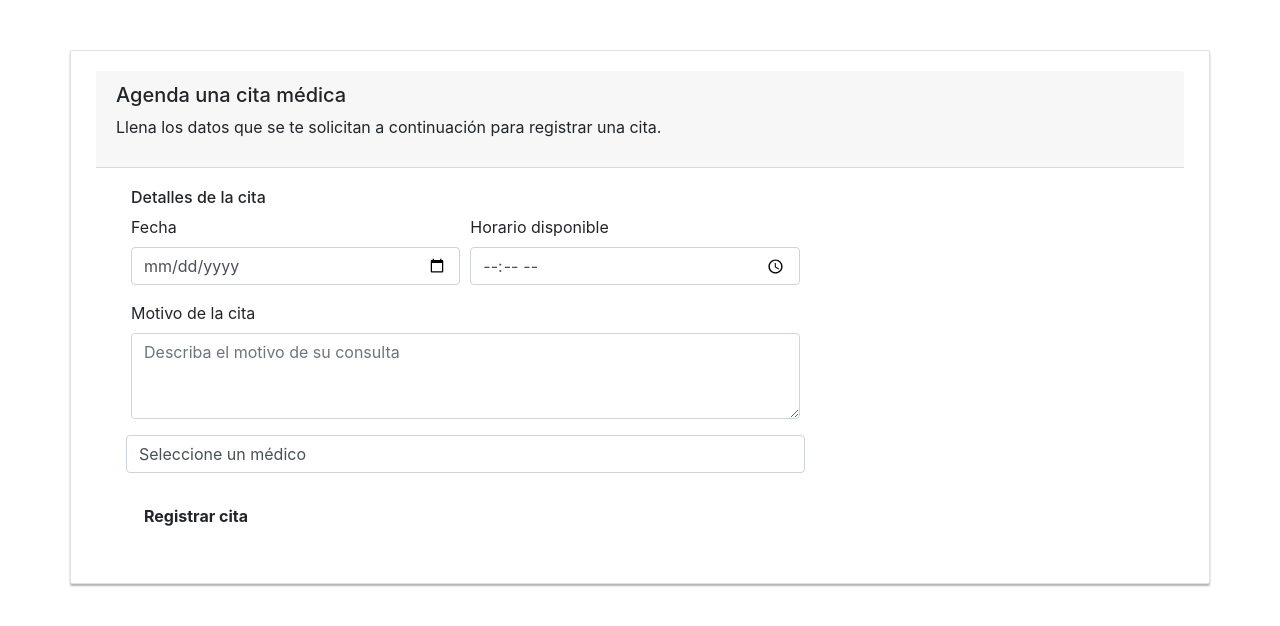
After one commit to Calderon2731/AmbienteWeb, a PHP site: page /views/Home/citas.php in a window 1280 px wide. The commit adds this page. Shown: the top 626 px of the page. Run offline with PHP 8.4, Linux system fonts and the light colour scheme; some libraries are stand-ins or nearby versions.

Commit message:
creación de citas

```diff
--- a/Controllers/homeController.php
+++ b/Controllers/homeController.php
@@ -1,22 +1,34 @@
 <?php
-    include_once $_SERVER["DOCUMENT_ROOT"].'/AmbienteWeb/models/homeModel.php';
-    include_once $_SERVER["DOCUMENT_ROOT"].'/AmbienteWeb/Controllers/utilidadesController.php';
+session_start();
+//quitar el "-1" de "AmbienteWeb-1"
+    include_once $_SERVER["DOCUMENT_ROOT"].'/AmbienteWeb-1/models/homeModel.php';
+    include_once $_SERVER["DOCUMENT_ROOT"].'/AmbienteWeb-1/Controllers/utilidadesController.php';
 
  //logear
 if(isset($_POST["btnEntrarInicioSesion"]))
 {
     $correo = $_POST["txtCorreo"];
-    $contrasenna =$_POST["txtContrasenna"];
+    $contrasenna = $_POST["txtContrasenna"];
 
     $respuesta = ValidaInicioSesionModel($correo, $contrasenna);
 
-    if($respuesta != null && $respuesta -> num_rows > 0){
-        header("location: ../../views/Home/Principal.php");
+    if($respuesta != null && $respuesta->num_rows > 0){
+        $datosUsuario = mysqli_fetch_assoc($respuesta);  // Obtener datos del usuario
+        $_SESSION["IdUsuario"] = $datosUsuario["IdUsuario"];  // Guardar IdUsuario en sesión
+        $_SESSION["Nombre"] = $datosUsuario["Nombre"];
+
+        header("Location: ../../views/Home/Principal.php");
+        exit();
     }
     else{
-        $_POST["txtMensaje"] = "su informacion no fue guardada";
+
+        $_SESSION["txtMensaje"] = "Correo o contraseña incorrectos";
+        header("Location: ../../views/Home/login.php");
+        exit();
     }
 }
+
+
 
  //boton de registrar Usuario
 if(isset($_POST["btnRegistroUsuario"]))
@@ -38,43 +50,61 @@ if(isset($_POST["btnRegistroUsuario"]))
 
  //recuperar acceso
 
-if(isset($_POST["btnRecuperarAcceso"]))
-{
-    //solo recibe el correo
+// Recuperar acceso
+if (isset($_POST["btnRecuperarAcceso"])) {
     $correo = $_POST["txtCorreo"];
-    //manda los datos al modelo mediante la variable respuesta
+    $respuesta = validarCorreoModel($correo);
 
-    $respuesta = validarCorreoModel($correo); // se valida si existe el correo o no
+    if ($respuesta != null && $respuesta->num_rows > 0) {
+        $datos = mysqli_fetch_array($respuesta);
+        $contrasenna = generarContrasena();
 
-    // si la respuesta no esta vacia y tiene mas de 1 registro
-    if($respuesta != null && $respuesta -> num_rows > 0){
-
-      //pone en un array los datos
-        $datos = mysqli_fetch_array($respuesta);
-
-        $contrasenna = generarContrasena();// genera una contra aleatoria
-
-         //actualizar esa contra en la base de datos en el modelo
         $respuestaActualizacion = ActualizarContrasennaModel($datos["IdUsuario"], $contrasenna);
 
-        if($respuestaActualizacion){// si la actualizacion fue exitosa, se pone un mensaje al usuario
+        if ($respuestaActualizacion) {
             $mensaje = "<html><body>
-            Estimad@" . $datos["Nombre"] . ' <br><br>
-            se ha generado un codigo temporal de seguridad: ' . $contrasenna . ' <br>
-            Recuerde realizar el cambio de contra una vez ingrese al sistema</body>
-            </html>';
-
+                Estimad@" . $datos["Nombre"] . ",<br><br>
+                Se ha generado un código temporal de seguridad: <strong>" . $contrasenna . "</strong><br>
+                Recuerde realizar el cambio de contraseña una vez ingrese al sistema.
+                </body></html>";
 
             $respuestaCorreo = EnviarCorreo('Recuperar Acceso', $mensaje, $correo);
 
-            if( $respuestaCorreo){
-                header("location: ../../Views/Home/login.php");
+            if ($respuestaCorreo) {
+                header("Location: ../../Views/Home/login.php");
+                exit();
             }
         }
-
-    }else{
-        $_POST["txtMensaje"] = "su informacion NO fue Recuperada";
+    } else {
+        $_POST["txtMensaje"] = "Su información NO fue recuperada.";
     }
 }
 
+// Agendar una cita médica
+if (isset($_POST["btnAgendarCita"])) {
+    $fecha = $_POST["txtFecha"];
+    $hora = $_POST["txtHora"];
+    $motivo = $_POST["txtMotivo"];
+    $medico = $_POST["txtMedico"];
+   $idusuario = $_SESSION["IdUsuario"];
+
+    // Bloque de depuración
+    echo "<pre>";
+    echo "ID Usuario: $idusuario\n";
+    echo "Fecha: $fecha\n";
+    echo "Hora: $hora\n";
+    echo "Motivo: $motivo\n";
+    echo "ID Médico: $medico\n";
+    echo "</pre>";
+
+    $respuesta = RegistrarCita($idusuario, $fecha, $hora, $motivo, $medico);
+
+    if ($respuesta) {
+        header("Location: ../Views/Home/citaconfirmada.php");
+    } else {
+       echo "error";
+    }
+}
+
+
 ?>
--- a/models/connect.php
+++ b/models/connect.php
@@ -1,9 +1,10 @@
 <?php
 //Por hacer base de datos
-    function OpenDB()
-    {
-        return mysqli_connect("127.0.0.1:3307","root","","dbproyectoweb",);
-    }
+  function OpenDB()
+{
+    return mysqli_connect("127.0.0.1", "root", "123", "dbproyectoweb", 3307);
+}
+
 
     function CloseDB($context)
     {
--- a/models/homeModel.php
+++ b/models/homeModel.php
@@ -1,6 +1,6 @@
  <?php
-
- include_once $_SERVER["DOCUMENT_ROOT"].'/AmbienteWeb/models/connect.php';
+//quitar el "-1" de "AmbienteWeb-1"
+ include_once $_SERVER["DOCUMENT_ROOT"].'/AmbienteWeb-1/models/connect.php';
 
 
 
@@ -80,5 +80,22 @@
         }
 
   }
+function RegistrarCita($idusuario, $fecha, $hora, $motivo, $medico){
+    try
+    {
+        $context = OpenDB();
+
+        $sp = "CALL RegistrarCita('$idusuario', '$fecha', '$hora', '$motivo', '$medico')";
+        $respuesta = $context->query($sp);
+
+        CloseDB($context);
+        return $respuesta;
+    }
+    catch(Exception $error)
+    {
+        RegistrarError($error);
+        return false;
+    }
+}
 
  ?>
--- a/views/Home/Principal.php
+++ b/views/Home/Principal.php
@@ -1,7 +1,6 @@
 <?php
-    include_once $_SERVER["DOCUMENT_ROOT"] . '/AmbienteWeb/Views/layoutInterno.php';
-
-
+session_start();
+    include_once $_SERVER["DOCUMENT_ROOT"] . '/AmbienteWeb-1/Views/layoutInterno.php';
 ?>
 
 <!DOCTYPE html>
--- a/views/Home/Registro.php
+++ b/views/Home/Registro.php
@@ -1,6 +1,6 @@
 <?php
-  include_once $_SERVER["DOCUMENT_ROOT"].'/AmbienteWeb/Controllers/homeController.php';
-  include_once $_SERVER["DOCUMENT_ROOT"].'/AmbienteWeb/views/layoutExterno.php';
+  include_once $_SERVER["DOCUMENT_ROOT"].'/AmbienteWeb1/Controllers/homeController.php';
+  include_once $_SERVER["DOCUMENT_ROOT"].'/AmbienteWeb1/views/layoutExterno.php';
 ?>
 
 <!DOCTYPE html>
--- /dev/null
+++ b/views/Home/citas.php
@@ -0,0 +1,91 @@
+<?php
+//quitar el "-1" de "AmbienteWeb-1"
+include_once $_SERVER["DOCUMENT_ROOT"] . '/AmbienteWeb-1/Controllers/homeController.php';
+?>
+
+
+
+<!DOCTYPE html>
+<html>
+
+<head>
+    <title>Citas</title>
+    <meta charset="UTF-8" />
+    <meta name="viewport" content="width=device-width, initial-scale=1.0" />
+    <link rel="stylesheet" href="../SiteAssets/css/vendors/bootstrap.min.css" />
+    <link rel="stylesheet" href="../SiteAssets/css/vendors/line-awesome.min.css" />
+    <link rel="stylesheet" href="../SiteAssets/css/pages/layout.css" />
+    <link rel="icon" href="../SiteAssets/images/covid-19.ico" />
+    <script src="../SiteAssets/js/vendors/jquery.min.js"></script>
+    <script src="../SiteAssets/js/vendors/bootstrap.bundle.min.js"></script>
+    <script src="../SiteAssets/js/global.js"></script>
+    <link rel="stylesheet" href="https://stackpath.bootstrapcdn.com/bootstrap/4.1.3/css/bootstrap.min.css">
+    <link href="../estilos/index3.css" rel="stylesheet">
+</head>
+
+<body>
+    <main>
+        <div class="main-content">
+            <div class="container-fluid">
+                <div class="section profile-section">
+                    <div class="card container">
+                        <div class="card-header">
+                            <h5>Agenda una cita médica</h5>
+                            <p>Llena los datos que se te solicitan a continuación para registrar una cita.</p>
+                        </div>
+
+                        <div class="card-body">
+                            <form method="POST" action="../../Controllers/homeController.php">
+                                <div class="sub-section col-md-12 col-lg-8">
+                                    <div class="sub-section-title">
+                                        <h6>Detalles de la cita</h6>
+                                    </div>
+                                    <div class="sub-section-body">
+                                        <div class="user-details-form">
+                                            <div class="form-row">
+
+                                                <div class="form-group col-sm-6">
+                                                    <label for="txtFecha">Fecha</label>
+                                                    <input type="date" class="form-control" id="txtFecha"
+                                                        name="txtFecha" required>
+                                                </div>
+
+                                                <div class="form-group col-sm-6">
+                                                    <label for="txtHora">Horario disponible</label>
+                                                    <input type="time" class="form-control" id="txtHora" name="txtHora"
+                                                        required>
+                                                </div>
+
+                                                <div class="form-group col-md-12">
+                                                    <label for="txtMotivo">Motivo de la cita</label>
+                                                    <textarea class="form-control" id="txtMotivo" name="txtMotivo"
+                                                        rows="3" placeholder="Describa el motivo de su consulta"
+                                                        required></textarea>
+                                                </div>
+
+                                                <select class="form-control" id="txtMedico" name="txtMedico" required>
+                                                    <option value="">Seleccione un médico</option>
+                                                    <option value="1">Dr. Ramirez</option>
+                                                    <option value="2">Dra. Jiménez</option>
+                                                    <option value="3">Dr. Ortega</option>
+                                                </select>
+
+                                            </div>
+
+                                            <button class="btn btn-dark-red-f-gr mt-4" name="btnAgendarCita"
+                                                type="submit">
+                                                <i class="las la-save"></i> Registrar cita
+                                            </button>
+                                        </div>
+                                    </div>
+                                </div>
+                            </form>
+                        </div>
+                    </div>
+                </div>
+            </div>
+        </div>
+    </main>
+</body>
+
+</html>
--- a/views/Home/login.php
+++ b/views/Home/login.php
@@ -1,8 +1,6 @@
 <?php
-
-  include_once $_SERVER["DOCUMENT_ROOT"].'/AmbienteWeb/Controllers/homeController.php';
-  include_once $_SERVER["DOCUMENT_ROOT"].'/AmbienteWeb/views/layoutExterno.php';
-
+  include_once $_SERVER["DOCUMENT_ROOT"].'/AmbienteWeb-1/Controllers/homeController.php';
+  include_once $_SERVER["DOCUMENT_ROOT"].'/AmbienteWeb-1/views/layoutExterno.php';
 ?>
 
 <!DOCTYPE html>
--- a/views/Home/recuperarAcceso.php
+++ b/views/Home/recuperarAcceso.php
@@ -1,6 +1,6 @@
 <?php
-  include_once $_SERVER["DOCUMENT_ROOT"].'/AmbienteWeb/Controllers/homeController.php';
-  include_once $_SERVER["DOCUMENT_ROOT"].'/AmbienteWeb/views/layoutExterno.php';
+  include_once $_SERVER["DOCUMENT_ROOT"].'/AmbienteWeb1/Controllers/homeController.php';
+  include_once $_SERVER["DOCUMENT_ROOT"].'/AmbienteWeb1/views/layoutExterno.php';
 ?>
 
 <!DOCTYPE html>
```
Also changed, not shown: BDProyectoFinalAmbienteWeb.sql (+86 -2 lines), views/Home/citaconfirmada.php (added, +11 -0 lines).
